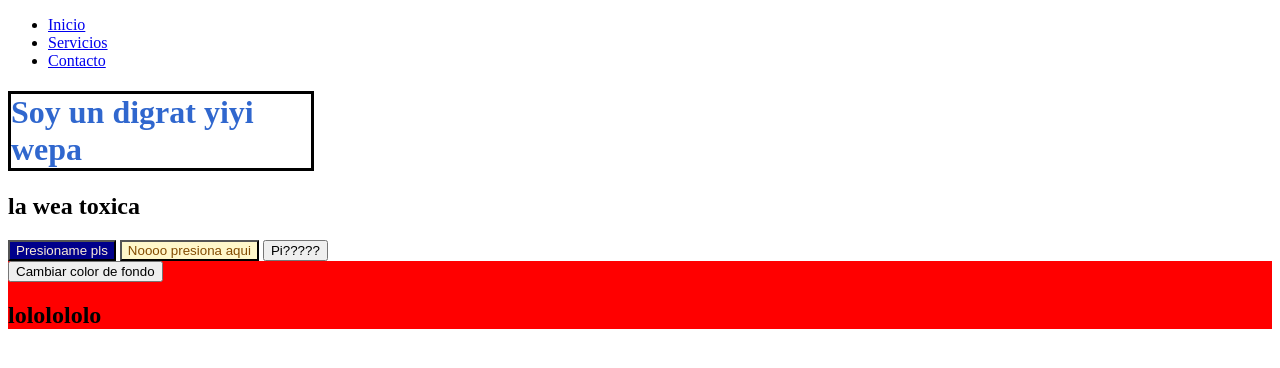
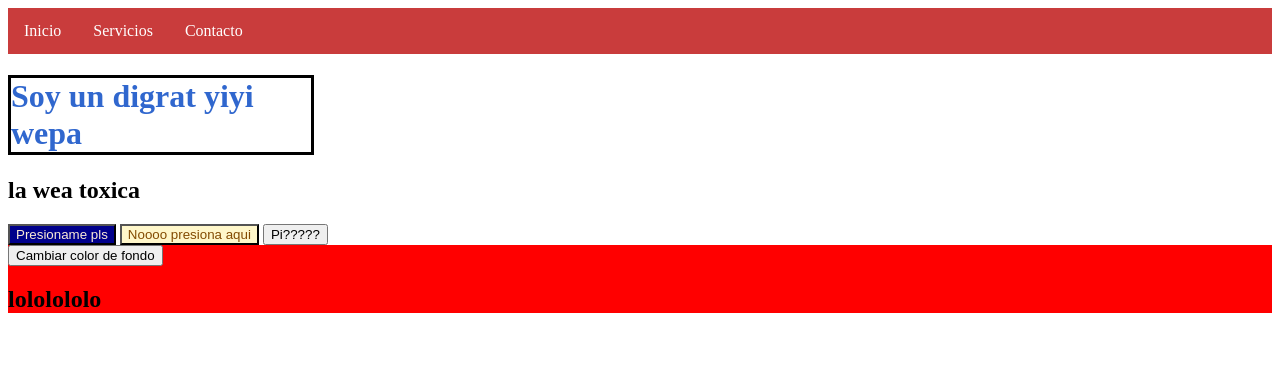
Before and after one commit to Gonpers/mi-primer-repo, a plain HTML site: page Proyecto 1/index.html in a window 1280 px wide. Drawn offline with Linux system fonts and the light colour scheme.

Commit message:
prueba v1.4
-Seccion contactos
-Navbar css

```diff
--- a/Proyecto 1/Estilos/style.css
+++ b/Proyecto 1/Estilos/style.css
@@ -31,3 +31,28 @@ background-color: red;
     border: 5px black ;
 
 }
+
+
+ul {
+    list-style-type: none;
+    margin: 0;
+    padding: 0;
+    overflow: hidden;
+    background-color: #c93c3c;
+  }
+
+  li {
+    float: left;
+  }
+
+  li a {
+    display: block;
+    color: white;
+    text-align: center;
+    padding: 14px 16px;
+    text-decoration: none;
+  }
+
+  li a:hover {
+    background-color: #741515;
+  }
--- a/Proyecto 1/index.html
+++ b/Proyecto 1/index.html
@@ -3,7 +3,7 @@
 <head>
     <meta charset="UTF-8">
     <meta name="viewport" content="width=device-width, initial-scale=1.0">
-    <title>Prueba 1 titulo gg</title>
+    <title>Prueba 1 gg</title>
 <link rel="stylesheet" href="Estilos/style.css">
 <script src="JS/prueba1.js"></script>
 </head>
@@ -15,7 +15,7 @@
         <ul>
           <li><a href="#inicio">Inicio</a></li>
           <li><a href="#servicios">Servicios</a></li>
-          <li><a href="#contacto">Contacto</a></li>
+          <li><a href="contacto.html">Contacto</a></li>
         </ul>
       </nav>
 
```
Also changed, not shown: Proyecto 1/contacto.html (added, +36 -0 lines).
